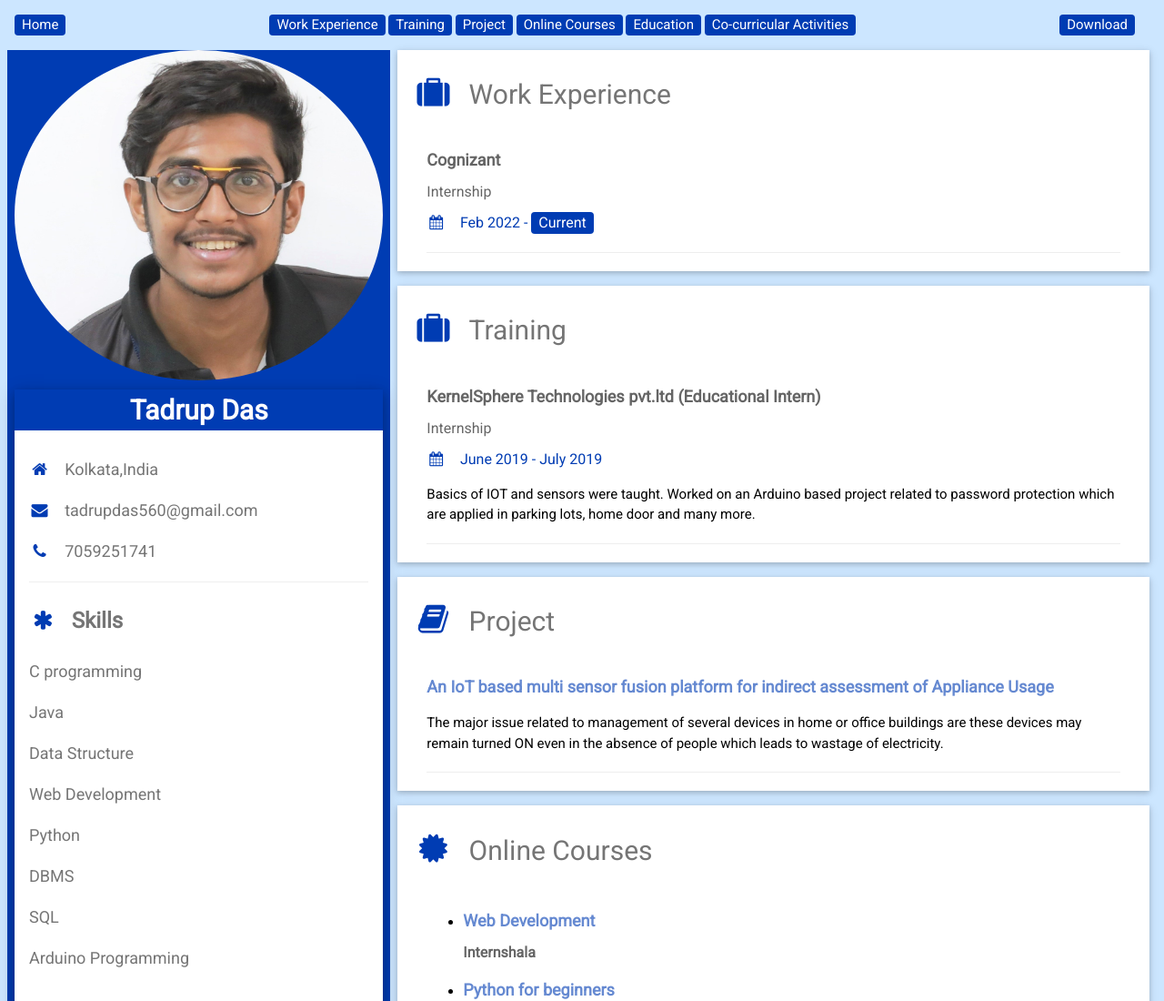
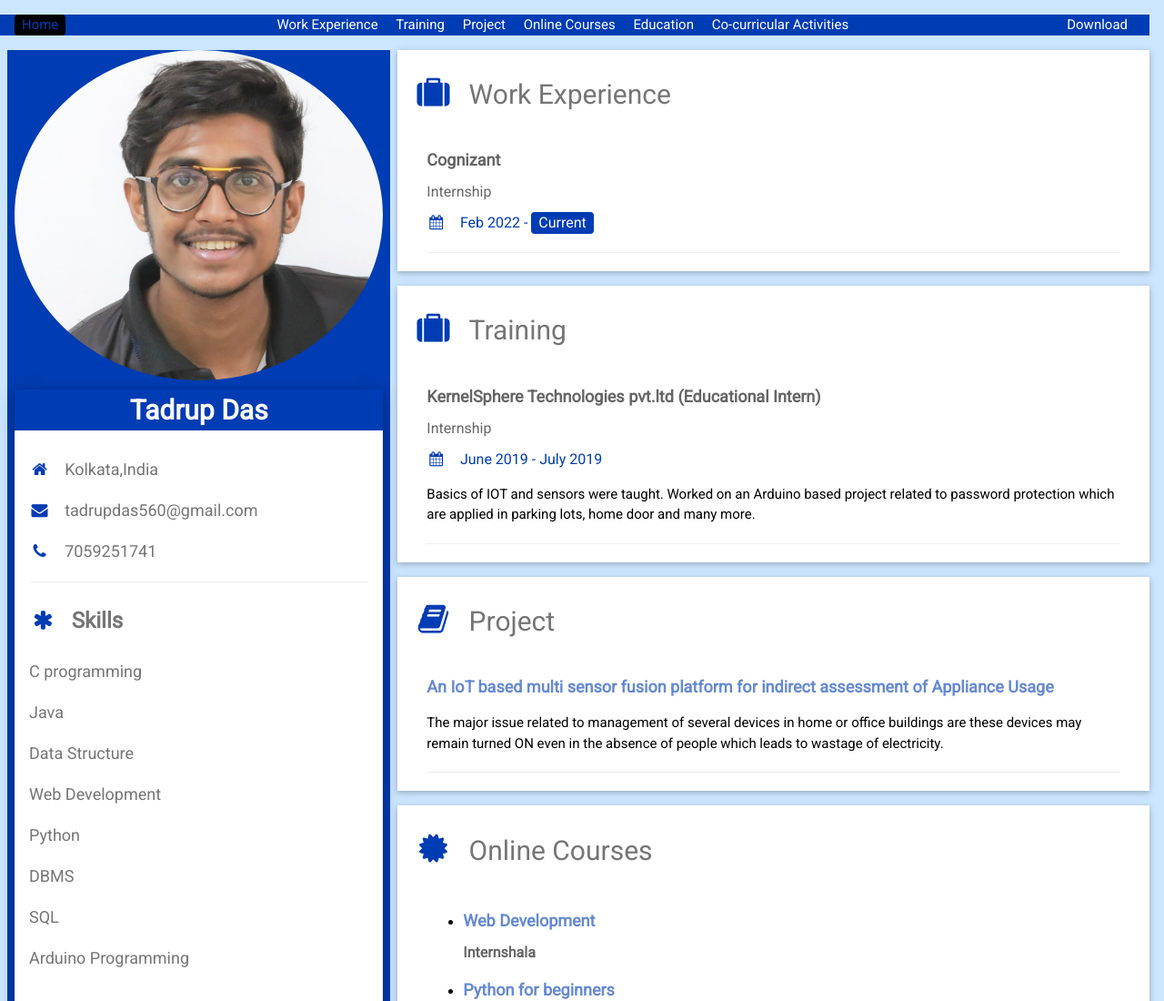
Before and after one commit to TadrupDas/MyResume, a plain HTML site: page index.html in a window 1280 px wide. Shown: the top 1100 px of the page at 91% size. Drawn offline with Linux system fonts and the light colour scheme.

Commit message:
Update index.html

```diff
--- a/index.html
+++ b/index.html
@@ -12,8 +12,8 @@
     </style>
   </head>
 <body class="w3-lightblue">
-<header id="Home" class="w3-container w3-lightblue w3-margin-top w3-margin-right w3-center">
-  <a href="#Home"><i class="w3-dark-blue w3-tag w3-round" style="font-style:normal;float:left">Home</i></a>
+<header id="Home" class="w3-container w3-dark-blue w3-margin-top w3-margin-right w3-center">
+  <a href="#Home"><i class="w3-text-dark-blue w3-tag w3-round" style="font-style:normal;float:left">Home</i></a>
   <a href="#Work Ex"><i class="w3-dark-blue w3-tag w3-round" style="font-style:normal">Work Experience</i></a>
   <a href="#Training"><i class="w3-dark-blue w3-tag w3-round" style="font-style:normal">Training</i></a>
   <a href="#Project"><i class="w3-dark-blue w3-tag w3-round" style="font-style:normal">Project</i></a>
```
